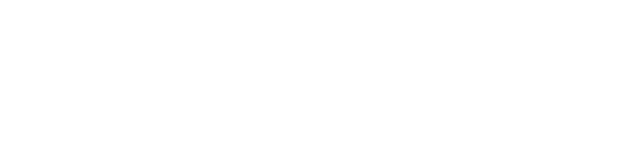
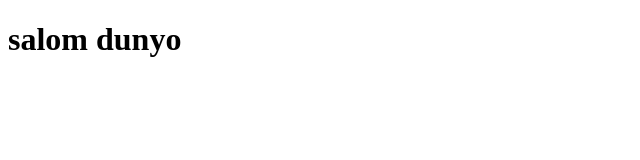
Before and after one commit to Jaloliddin25/sayt, a plain HTML site: page index.html in a window 1280 px wide. Shown: the whole page, without its empty margins (0-640 px from the left). Drawn offline with Linux system fonts and the light colour scheme.

Commit message:
header.html

```diff
--- a/index.html
+++ b/index.html
@@ -7,6 +7,9 @@
     <title>Document</title>
 </head>
 <body>
+    <header class="header">
+        <h1>salom dunyo</h1>
 
+    </header>
 </body>
 </html>
```
